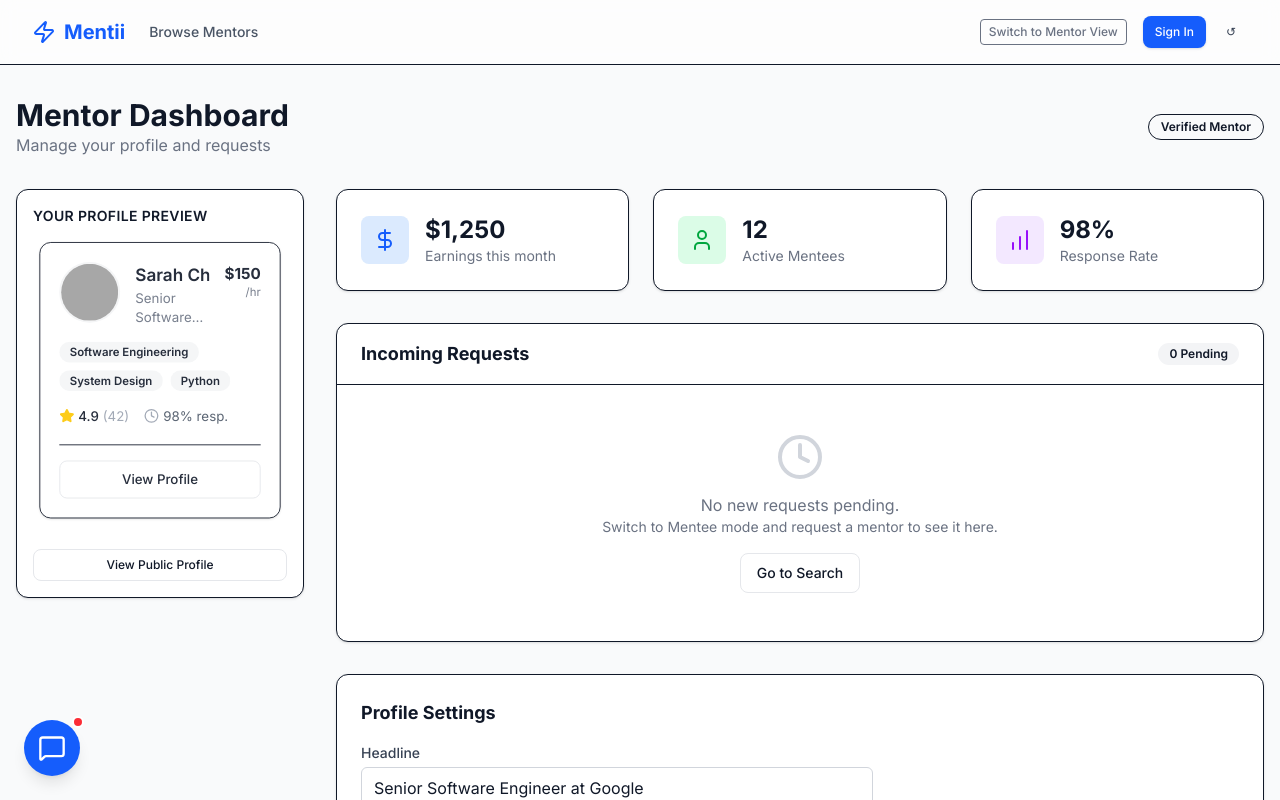
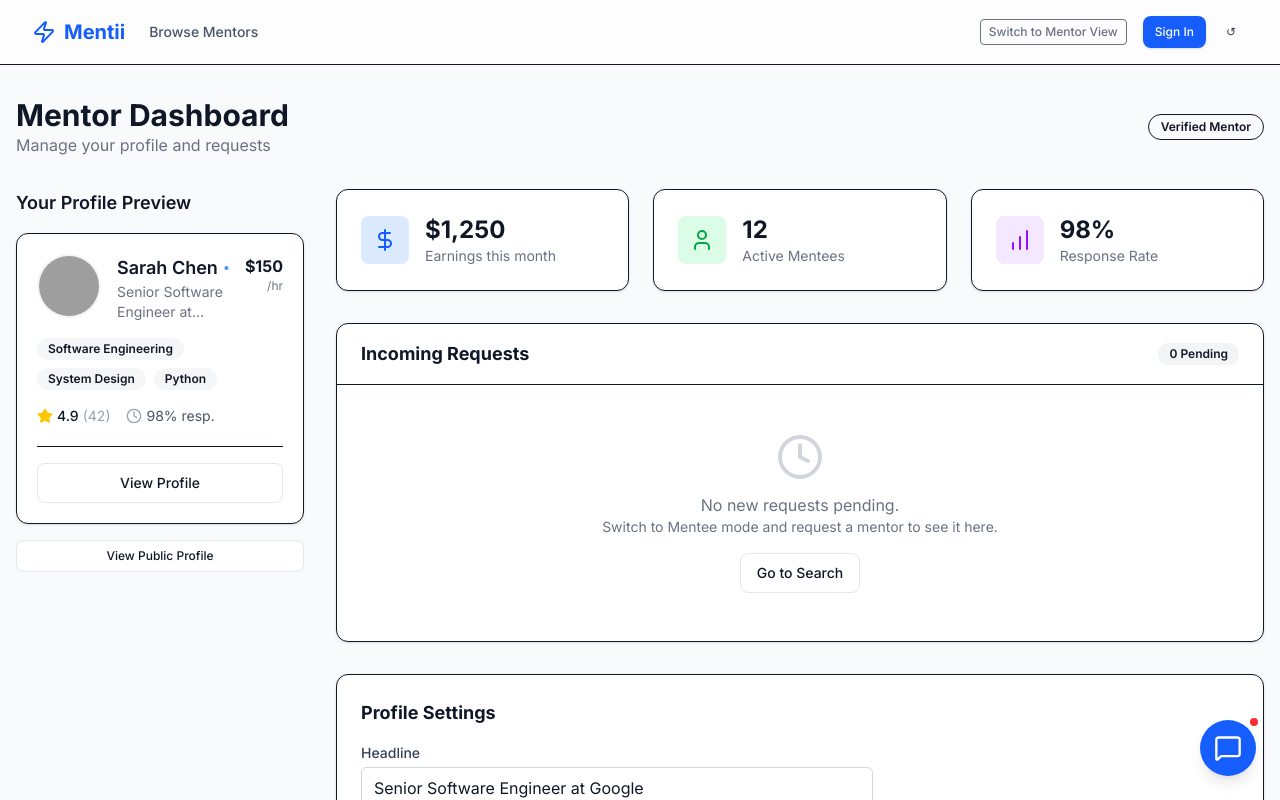
Before and after one commit to nikolasdoan/mentii, a Next.js app: page /dashboard/mentor in a window 1280 px wide. Shown: the top 800 px of the page. Built offline with nearby package versions, Linux system fonts and the light colour scheme; grey boxes are pictures that could not be loaded.

Commit message:
UX: Move chat FAB to right, clean up dashboard preview

```diff
--- a/app/dashboard/mentor/page.tsx
+++ b/app/dashboard/mentor/page.tsx
@@ -33,9 +33,9 @@ export default function MentorDashboard() {
             <div className="grid grid-cols-1 lg:grid-cols-4 gap-8">
                 {/* Left Sidebar: Profile Preview */}
                 <div className="lg:col-span-1 space-y-6">
-                    <div className="bg-white p-4 rounded-xl border shadow-sm">
-                        <h3 className="font-semibold text-gray-900 mb-4 text-sm uppercase tracking-wide">Your Profile Preview</h3>
-                        <div className="pointer-events-none opacity-90 scale-95 origin-top">
+                    <div>
+                        <h3 className="font-semibold text-gray-900 mb-4 text-lg">Your Profile Preview</h3>
+                        <div className="pointer-events-none">
                             <MentorCard mentor={currentMentor} />
                         </div>
                         <div className="mt-4 text-center">
--- a/components/ChatWidget.tsx
+++ b/components/ChatWidget.tsx
@@ -79,7 +79,7 @@ export function ChatWidget() {
         return (
             <button
                 onClick={toggleChat}
-                className="fixed bottom-6 left-6 z-50 h-14 w-14 bg-blue-600 rounded-full shadow-lg flex items-center justify-center text-white hover:bg-blue-700 hover:scale-105 transition-all duration-200"
+                className="fixed bottom-6 right-6 z-50 h-14 w-14 bg-blue-600 rounded-full shadow-lg flex items-center justify-center text-white hover:bg-blue-700 hover:scale-105 transition-all duration-200"
             >
                 <MessageSquare className="h-7 w-7" />
                 <div className="absolute -top-1 -right-1 h-3 w-3 bg-red-500 rounded-full border-2 border-white"></div>
@@ -88,7 +88,7 @@ export function ChatWidget() {
     }
 
     return (
-        <div className="fixed bottom-24 left-6 z-50 w-80 md:w-96 bg-white rounded-xl shadow-2xl border border-gray-200 overflow-hidden flex flex-col transition-all duration-200 ease-in-out origin-bottom-left" style={{ height: '500px' }}>
+        <div className="fixed bottom-24 right-6 z-50 w-80 md:w-96 bg-white rounded-xl shadow-2xl border border-gray-200 overflow-hidden flex flex-col transition-all duration-200 ease-in-out origin-bottom-right" style={{ height: '500px' }}>
             {/* Header */}
             <div className="bg-blue-600 p-4 text-white flex justify-between items-center shadow-md">
                 <div className="flex items-center gap-2">
```
